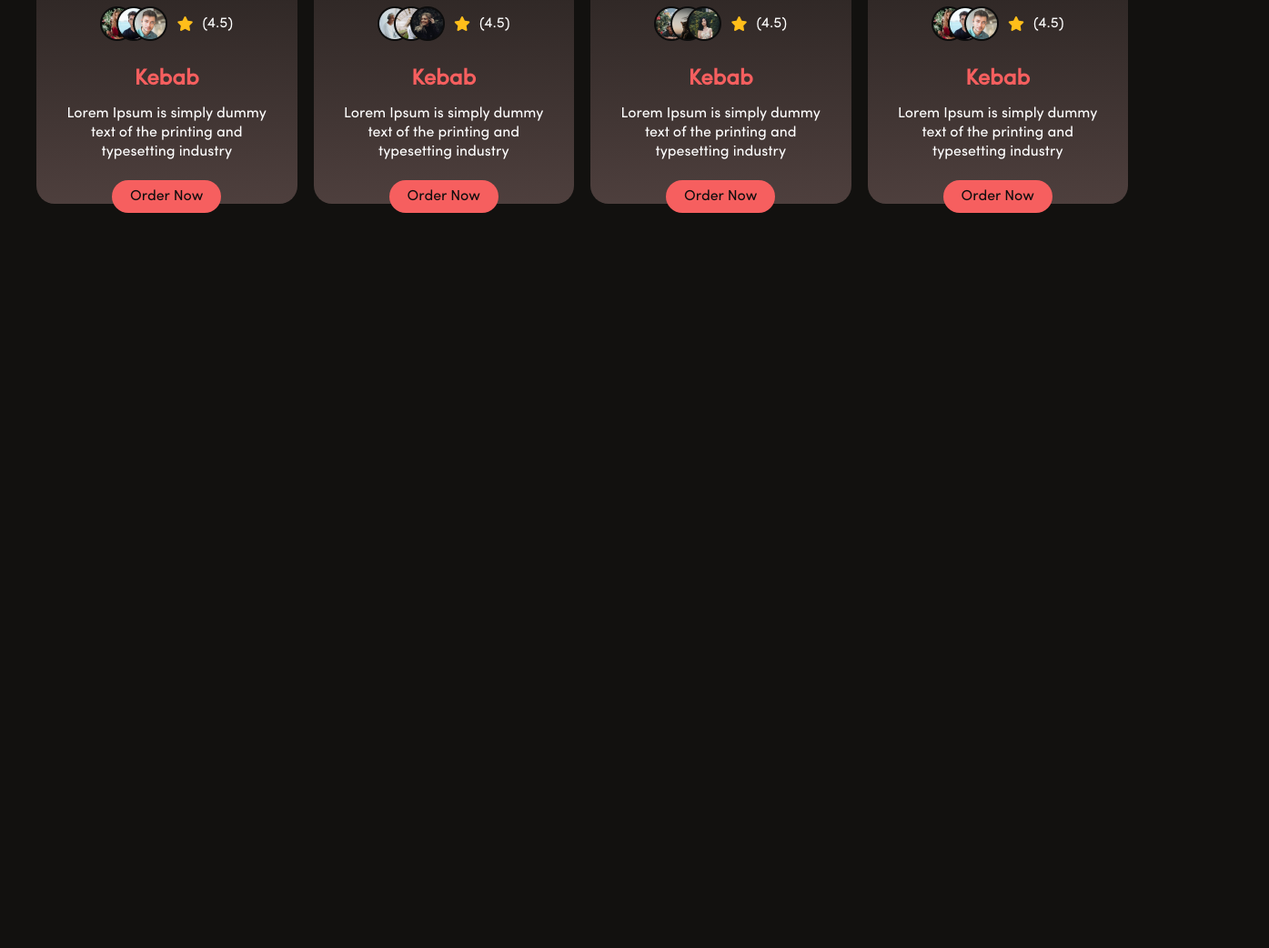
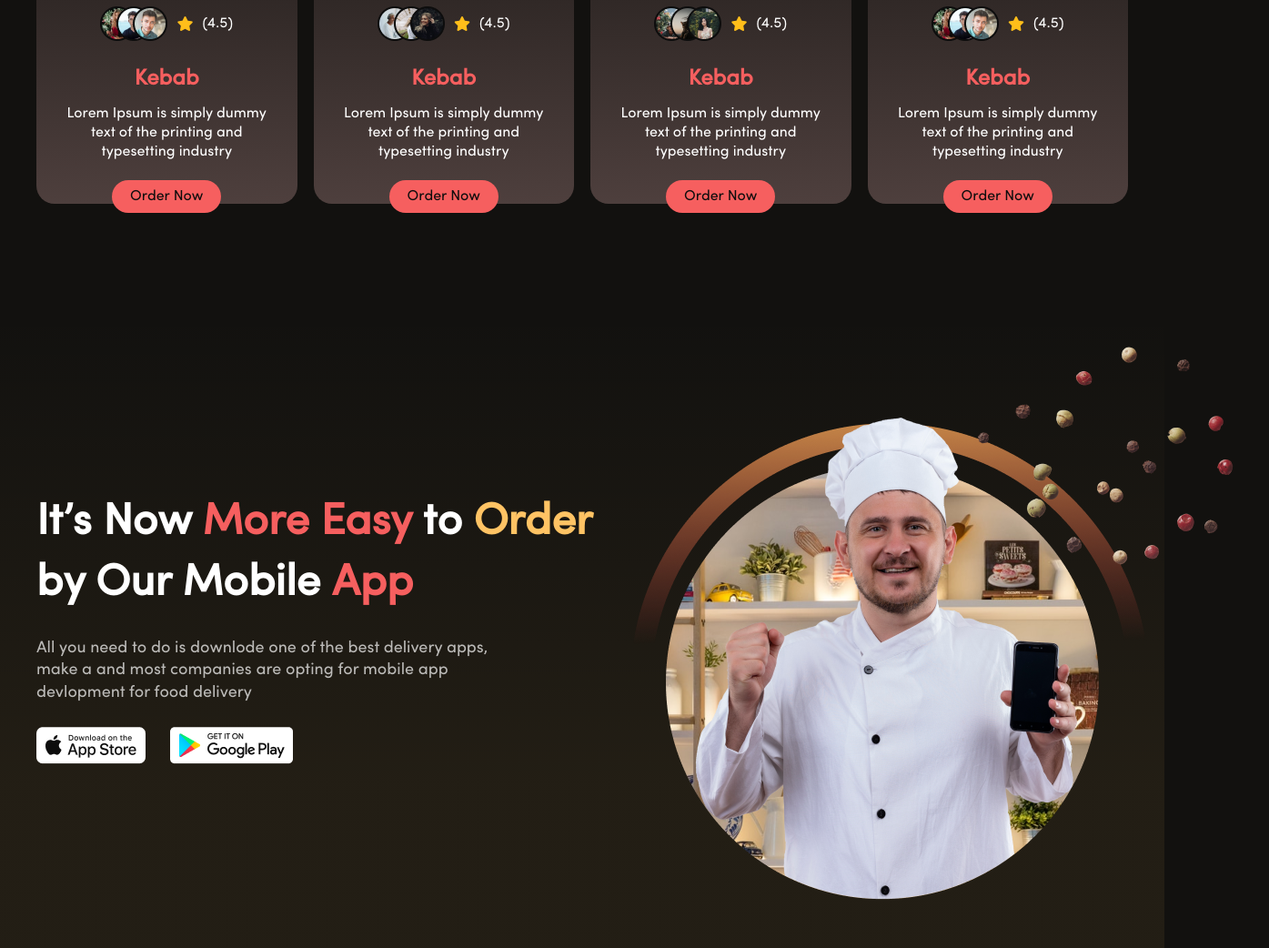
Before and after one commit to ayda-sh/food-landing, a plain HTML site: page index.html in a window 1280 px wide. Shown: the part 3388-4430 px from the top of the page at 91% size, 1395 px wide, since content can reach past the window. Before the commit the page ends 3622 px from the top, so only its background shows below. Drawn offline with Linux system fonts and the light colour scheme.

Commit message:
completed order by app section

```diff
--- a/assets/css/app.css
+++ b/assets/css/app.css
@@ -370,7 +370,7 @@ li {
     color: #ffc364;
 }
 
-.aboutus-sec .about-rightside .about-title p {
+.aboutus-sec .about-rightside .about-title p, .app-section .leftside-content p {
     font-size: 18px;
     font-weight: 400;
     line-height: 24.16px;
@@ -443,21 +443,20 @@ li {
     margin-bottom: 100px;
 }
 
-.menu-tab-sec .menu-title h4 {
+.menu-tab-sec .menu-title h4, .app-section .leftside-content h4 {
     font-size: 48px;
     font-weight: 700;
     line-height: 67.2px;
     color: #fff;
-    text-align: center;
     width: 650px;
 
 }
 
-.menu-tab-sec .menu-title h4 .red {
+.menu-tab-sec .menu-title h4 .red, .app-section .leftside-content h4 .red {
     color: #F65F5F;
 }
 
-.menu-tab-sec .menu-title h4 .yellow {
+.menu-tab-sec .menu-title h4 .yellow, .app-section .leftside-content h4 .yellow {
     color: #ffc364;
 }
 
@@ -478,3 +477,23 @@ li {
     color: #0D0D0D;
 
 }
+
+.app-section {
+    margin-top: 120px;
+    background: linear-gradient(180deg, rgba(255, 255, 255, 0) 0%, #fdc55e12 73.18%);
+
+}
+
+.order-by-app {
+    display: flex;
+    align-items: center;
+}
+
+.app-section .leftside-content p {
+    width: 500px;
+}
+
+.app-section .leftside-content .download-btn {
+    display: flex;
+    gap: 27px;
+}
--- a/index.html
+++ b/index.html
@@ -316,6 +316,26 @@
         </section>
 
 
+        <!-- Mobile App section -->
+         <section class="app-section">
+            <div class="container">
+                <div class="order-by-app">
+                    <div class="leftside-content">
+                        <h4>It’s Now <span class="red">More Easy </span> to <span class="yellow">Order</span> by Our Mobile <span class="red">App</span></h4>
+                        <p>All you need to do is downlode one of the best delivery apps, make a and most companies are opting  for mobile app devlopment for food delivery</p>
+                        <div class="download-btn">
+                            <a href="#"><img src="./assets/images/Mobile app store badge.png" alt=""></a>
+                            <a href="#"><img src="./assets/images/Mobile app2.png" alt=""></a>
+                        </div>
+                    </div>
+                    <div class="rightside-pic">
+                        <img src="./assets/images/app2.png" alt="">
+                    </div>
+                </div>
+            </div>
+         </section>
+
+
 
     </main>
 
```
Also changed, not shown: assets/images/Mobile app store badge.png (added), assets/images/Mobile app2.png (added), assets/images/app.png (added), assets/images/app2.png (added).
